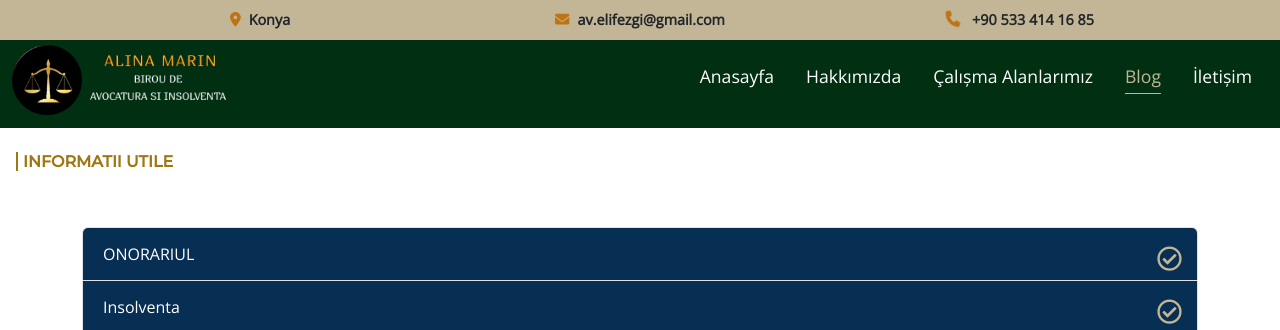
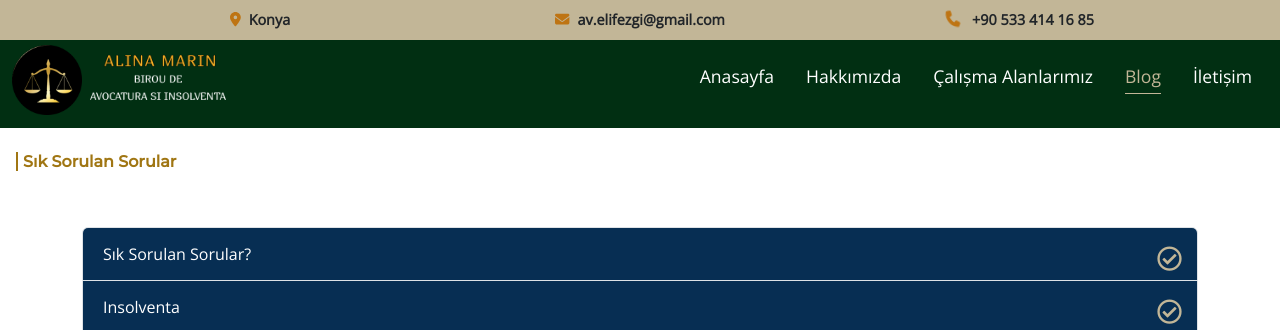
Before and after one commit to erenalpturk/temporary, a React (Create React App) app: page /informatii-utile in a window 1280 px wide. Shown: the top 330 px of the page. Built offline with nearby package versions, Linux system fonts and the light colour scheme; a web font is replaced by a local one.

Commit message:
first review

```diff
--- a/src/pages/Avocatura.js
+++ b/src/pages/Avocatura.js
@@ -30,8 +30,7 @@ const Avocatura = () => {
               Tam Kapsamlı Hukuk Hizmetleri
             </h5>
             <h6 className="fw-bold subtitle lh-lg text-center px-5 pb-4">
-              Hukuki danışmanlık ve çeşitli uygulama alanlarında uzmanlaşmış yardım sunuyorum.ƒ
-            </h6>
+              Hukuki danışmanlık ve çeşitli uygulama alanlarında uzmanlaşmış yardım sunuyorum.            </h6>
           </div>
           <div className="row g-5 px-5 pt-4 ">
             <div className="col-lg-4 col-md-6 col-sm-12">
--- a/src/pages/Info.js
+++ b/src/pages/Info.js
@@ -5,7 +5,7 @@ const Info = () => {
   return (
     <div className="info">
       <Helmet>
-        <title>Informatii Utile | Avocat Konya | Cabinet de avocat si insolventa Elif Ezgi Özkan</title>
+        <title>Sık Sorulan Sorular | Avukat Elif Ezgi Konya | Avukatlık ve Danışmanlık Bürosu </title>
 
         <meta
           name="description"
@@ -13,7 +13,7 @@ const Info = () => {
         />
       </Helmet>
       <div>
-        <h6 className="guide-text ms-3 mt-4">INFORMATII UTILE</h6>
+        <h6 className="guide-text ms-3 mt-4">Sık Sorulan Sorular</h6>
         <div className="container py-5">
           <div id="accordion" className="accordion">
             {/* onorariul========== */}
@@ -28,7 +28,7 @@ const Info = () => {
                   aria-expanded="false"
                   aria-controls="collapseOne"
                 >
-                  ONORARIUL
+                  Sık Sorulan Sorular?
                 </button>
               </h2>
               <div
```
